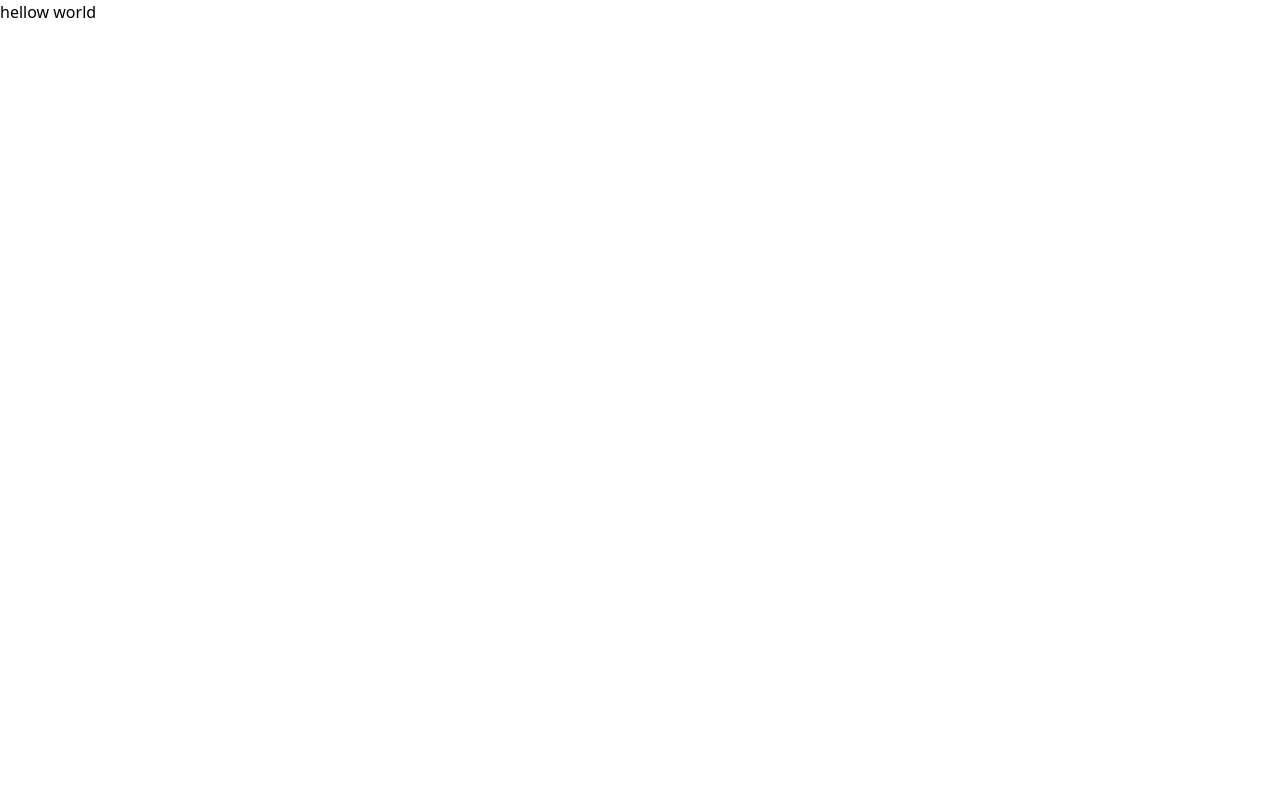
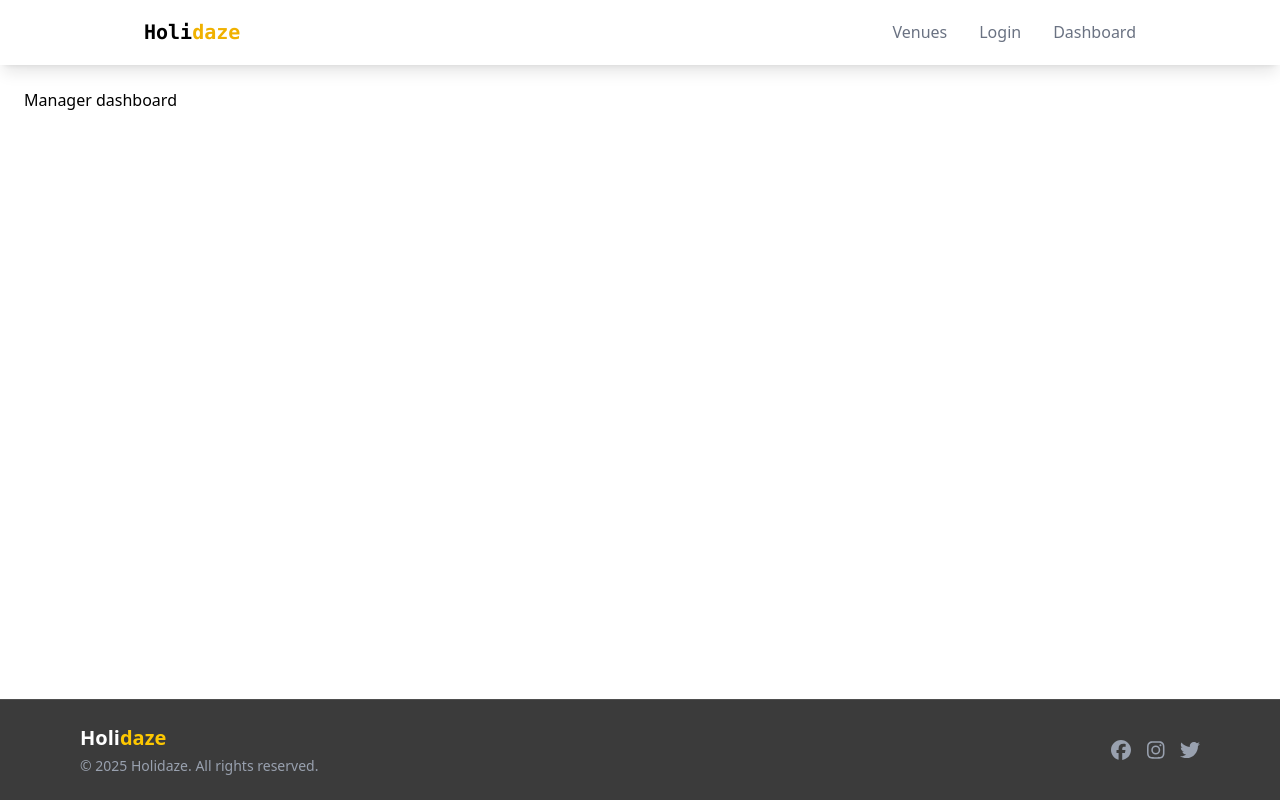
Before and after one commit to Johanf92/Project-Exam-2, a React (Vite) app in the folder exam-ca-2/: page /dashboard in a window 1280 px wide. Built offline with nearby package versions, Linux system fonts and the light colour scheme.

Commit message:
basic structure for the project

```diff
--- a/exam-ca-2/package.json
+++ b/exam-ca-2/package.json
@@ -10,9 +10,14 @@
     "preview": "vite preview"
   },
   "dependencies": {
+    "@fortawesome/free-brands-svg-icons": "^7.0.0",
+    "@fortawesome/free-solid-svg-icons": "^7.0.0",
+    "@fortawesome/react-fontawesome": "^0.2.3",
     "@tailwindcss/vite": "^4.1.11",
     "react": "^19.1.0",
     "react-dom": "^19.1.0",
+    "react-icons": "^5.5.0",
+    "react-router-dom": "^7.8.1",
     "tailwindcss": "^4.1.11"
   },
   "devDependencies": {
--- a/exam-ca-2/src/App.jsx
+++ b/exam-ca-2/src/App.jsx
@@ -1,12 +1,26 @@
-import { useState } from "react";
-import reactLogo from "./assets/react.svg";
-import viteLogo from "/vite.svg";
-import "./App.css";
+import { BrowserRouter, Routes, Route } from "react-router-dom";
+import Layout from "./Layout/Layout";
 
-function App() {
-  const [count, setCount] = useState(0);
+import Home from "./pages/Home";
+import Venue from "./pages/Venue";
+import Login from "./pages/Login";
+import Register from "./pages/Register";
+import Dashboard from "./pages/Dashboard";
 
-  return <div>hellow world</div>;
+export default function App() {
+  return (
+    <BrowserRouter>
+      <Routes>
+        <Route element={<Layout />}>
+          <Route index element={<Home />} />
+          <Route path="venue/:id" element={<Venue />} />
+          <Route path="login" element={<Login />} />
+          <Route path="register" element={<Register />} />
+          <Route path="dashboard" element={<Dashboard />} />
+          {/* 404 fallback */}
+          <Route path="*" element={<div className="p-6">Not Found</div>} />
+        </Route>
+      </Routes>
+    </BrowserRouter>
+  );
 }
-
-export default App;
--- /dev/null
+++ b/exam-ca-2/src/components/Footer.jsx
@@ -0,0 +1,50 @@
+import { FontAwesomeIcon } from "@fortawesome/react-fontawesome";
+import {
+  faFacebook,
+  faInstagram,
+  faTwitter,
+} from "@fortawesome/free-brands-svg-icons";
+
+export default function Footer() {
+  return (
+    <footer className="bg-[rgba(10,10,10,0.8)] backdrop-blur-lg text-white py-6 mt-10 border-t border-white/10">
+      <div className="max-w-6xl mx-auto px-4 flex flex-col md:flex-row justify-between items-center">
+        <div className="text-center md:text-left">
+          <h2 className="text-xl font-bold">
+            Holi<span className="text-yellow-400">daze</span>
+          </h2>
+          <p className="text-sm text-gray-400 mt-1">
+            &copy; {new Date().getFullYear()} Holidaze. All rights reserved.
+          </p>
+        </div>
+
+        <div className="flex space-x-4 mt-4 md:mt-0">
+          <a
+            href="https://facebook.com"
+            className="text-gray-400 hover:text-yellow-400 transition"
+            target="_blank"
+            rel="noreferrer noopener"
+          >
+            <FontAwesomeIcon icon={faFacebook} size="lg" />
+          </a>
+          <a
+            href="https://www.instagram.com"
+            className="text-gray-400 hover:text-yellow-400 transition"
+            target="_blank"
+            rel="noreferrer noopener"
+          >
+            <FontAwesomeIcon icon={faInstagram} size="lg" />
+          </a>
+          <a
+            href="https://twitter.com"
+            className="text-gray-400 hover:text-yellow-400 transition"
+            target="_blank"
+            rel="noreferrer noopener"
+          >
+            <FontAwesomeIcon icon={faTwitter} size="lg" />
+          </a>
+        </div>
+      </div>
+    </footer>
+  );
+}
--- /dev/null
+++ b/exam-ca-2/src/components/MobileMenu.jsx
@@ -0,0 +1,48 @@
+import { Link } from "react-router-dom";
+
+export function MobileMenu({ menuOpen, setMenuOpen }) {
+  return (
+    <div
+      className={`fixed top-0 left-0 w-full bg-[rgba(10,10,10,0.8)] z-50 flex flex-col items-center justify-center transition-all duration-300 ease-in-out
+      ${
+        menuOpen
+          ? "h-screen opacity-100 pointer-events-auto"
+          : "h-0 opacity-0 pointer-events-none"
+      }`}
+    >
+      <button
+        onClick={() => setMenuOpen(false)}
+        className="absolute top-6 right-6 text-white text-3xl focus:outline-none cursor-pointer"
+        aria-label="Close Menu"
+      >
+        &times;
+      </button>
+
+      <nav className="flex flex-col items-center">
+        <Link
+          to="/"
+          onClick={() => setMenuOpen(false)}
+          className="text-2xl font-semibold text-white my-4"
+        >
+          Home
+        </Link>
+
+        <Link
+          to="/login"
+          onClick={() => setMenuOpen(false)}
+          className="text-2xl font-semibold text-white my-4"
+        >
+          Login
+        </Link>
+
+        <Link
+          to="/dashboard"
+          onClick={() => setMenuOpen(false)}
+          className="text-2xl font-semibold text-white my-4"
+        >
+          Dashboard
+        </Link>
+      </nav>
+    </div>
+  );
+}
--- /dev/null
+++ b/exam-ca-2/src/components/Navbar.jsx
@@ -0,0 +1,44 @@
+import { Link } from "react-router-dom";
+
+export function Navbar({ menuOpen, setMenuOpen }) {
+  return (
+    <nav className="fixed top-0 w-full z-40 bg-[rgba(199, 199, 199, 1)] backdrop-blur-lg border-b border-white/10 shadow-lg">
+      <div className="max-w-5xl mx-auto px-4">
+        <div className="flex justify-between items-center h-16">
+          <Link to="/" className="font-mono text-xl font-bold text-black">
+            Holi<span className="text-yellow-500">daze</span>
+          </Link>
+
+          <div className="hidden md:flex items-center space-x-8">
+            <Link
+              to="/"
+              className="text-gray-500 hover:text-black transition-colors"
+            >
+              Venues
+            </Link>
+            <Link
+              to="/login"
+              className="text-gray-500 hover:text-black transition-colors"
+            >
+              Login
+            </Link>
+            <Link
+              to="/dashboard"
+              className="text-gray-500 hover:text-black transition-colors"
+            >
+              Dashboard
+            </Link>
+          </div>
+
+          <button
+            className="w-7 h-5 relative cursor-pointer text-yellow-300 z-40 md:hidden"
+            onClick={() => setMenuOpen(!menuOpen)}
+            aria-label="Open Menu"
+          >
+            &#9776;
+          </button>
+        </div>
+      </div>
+    </nav>
+  );
+}
--- /dev/null
+++ b/exam-ca-2/src/layout/Layout.jsx
@@ -0,0 +1,20 @@
+import { useState } from "react";
+import { Outlet } from "react-router-dom";
+import { Navbar } from "../components/Navbar";
+import { MobileMenu } from "../components/MobileMenu";
+import Footer from "../components/Footer";
+
+export default function Layout() {
+  const [menuOpen, setMenuOpen] = useState(false);
+
+  return (
+    <div className="flex flex-col min-h-screen">
+      <Navbar menuOpen={menuOpen} setMenuOpen={setMenuOpen} />
+      <MobileMenu menuOpen={menuOpen} setMenuOpen={setMenuOpen} />
+      <main className="flex-1 pt-16">
+        <Outlet />
+      </main>
+      <Footer />
+    </div>
+  );
+}
--- /dev/null
+++ b/exam-ca-2/src/pages/Dashboard.jsx
@@ -0,0 +1,3 @@
+export default function Dashboard() {
+  return <div className="p-6">Manager dashboard</div>;
+}
--- /dev/null
+++ b/exam-ca-2/src/pages/Home.jsx
@@ -0,0 +1,3 @@
+export default function Home() {
+  return <div className="p-6">Home / Venues list</div>;
+}
--- /dev/null
+++ b/exam-ca-2/src/pages/Login.jsx
@@ -0,0 +1,3 @@
+export default function Login() {
+  return <div className="p-6">Login</div>;
+}
--- /dev/null
+++ b/exam-ca-2/src/pages/Register.jsx
@@ -0,0 +1,3 @@
+export default function Register() {
+  return <div className="p-6">Register</div>;
+}
--- /dev/null
+++ b/exam-ca-2/src/pages/Venue.jsx
@@ -0,0 +1,3 @@
+export default function Venue() {
+  return <div className="p-6">Venue details</div>;
+}
```
Also changed, not shown: exam-ca-2/src/lib/config.js (added), 1 other file (tests, documents, lock files or other folders).
